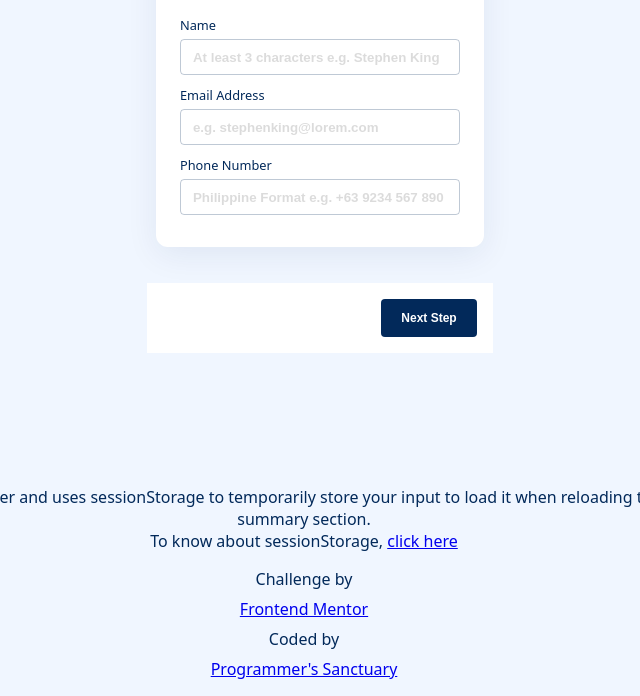
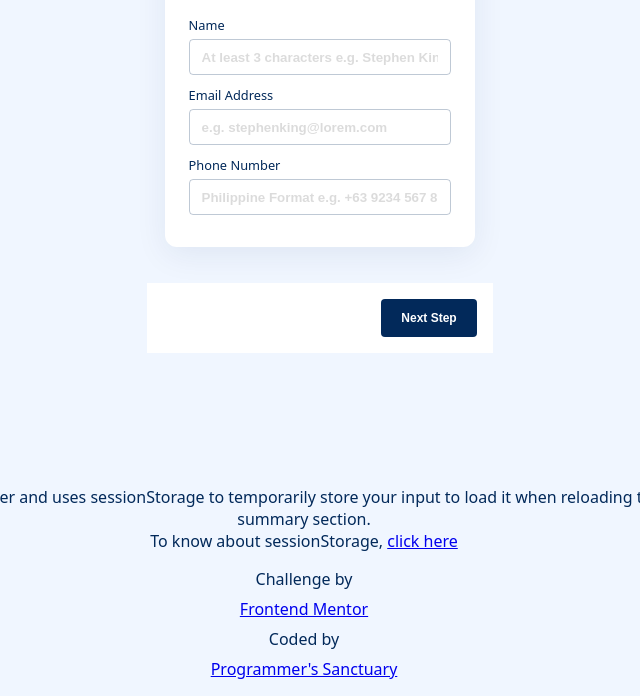
Before and after one commit to Ragudos/multi-step-form-main, a website with bundled scripts: page index.html in a window 1280 px wide. Shown: the part 330-1026 px from the top of the page, without its empty margins (336-976 px from the left). Built offline with nearby package versions, Linux system fonts and the light colour scheme.

Commit message:
change max-width to width

```diff
--- a/src/styles/styles.css
+++ b/src/styles/styles.css
@@ -57,10 +57,9 @@
     margin-top: calc(var(--base-font-size) * -5.5);
     gap: var(--base-font-size);
 
-    max-width: 95%;
     margin-inline: auto;
 
-    width: 100%;
+    width: 90%;
 }
 
 .form-card>section:not([aria-hidden=false]) {
@@ -74,6 +73,10 @@
         box-shadow: none;
         margin-top: 0;
         gap: calc(var(--base-font-size) * 1.5);
+    }
+
+    #thank-you {
+        width: 50%;
     }
 }
 
```
